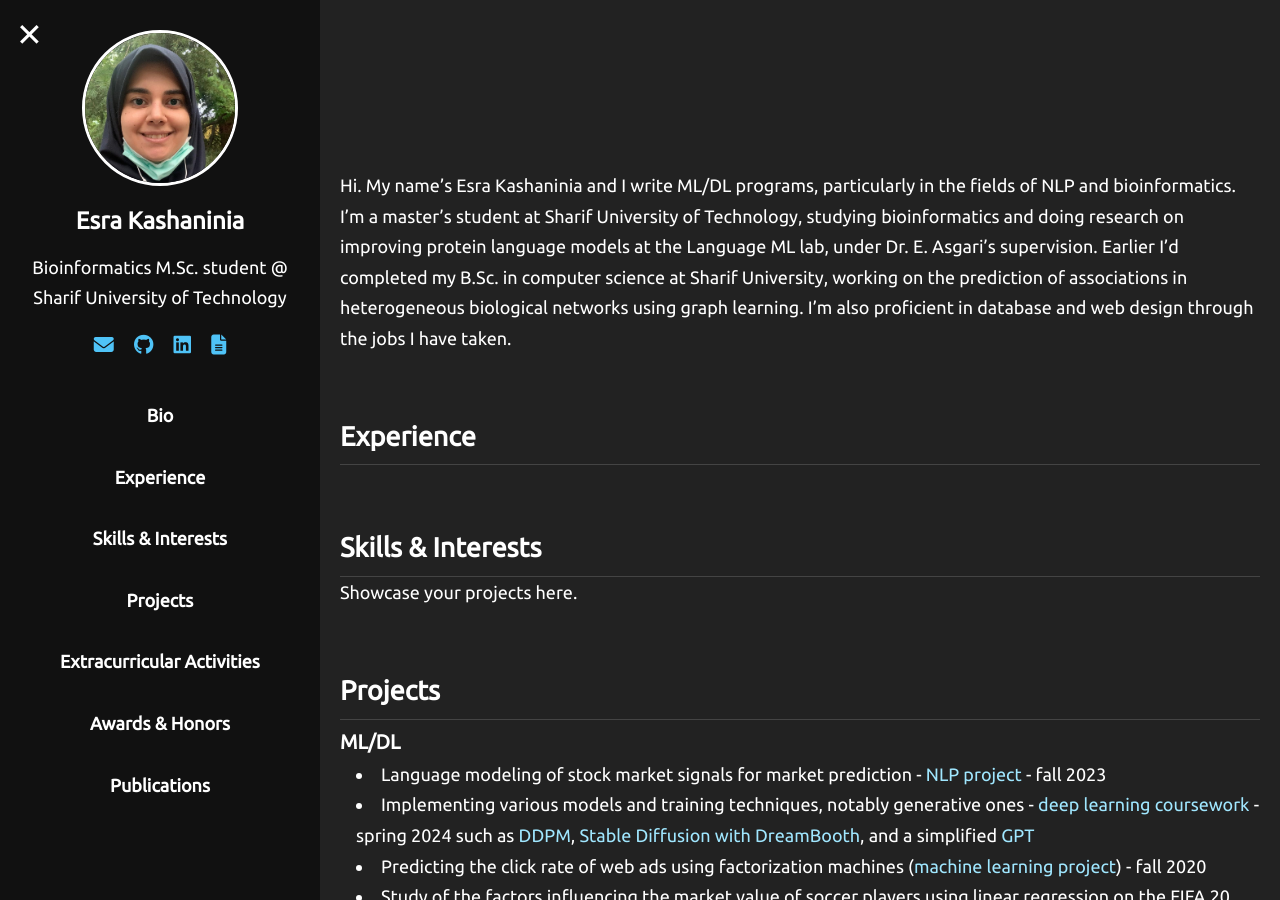
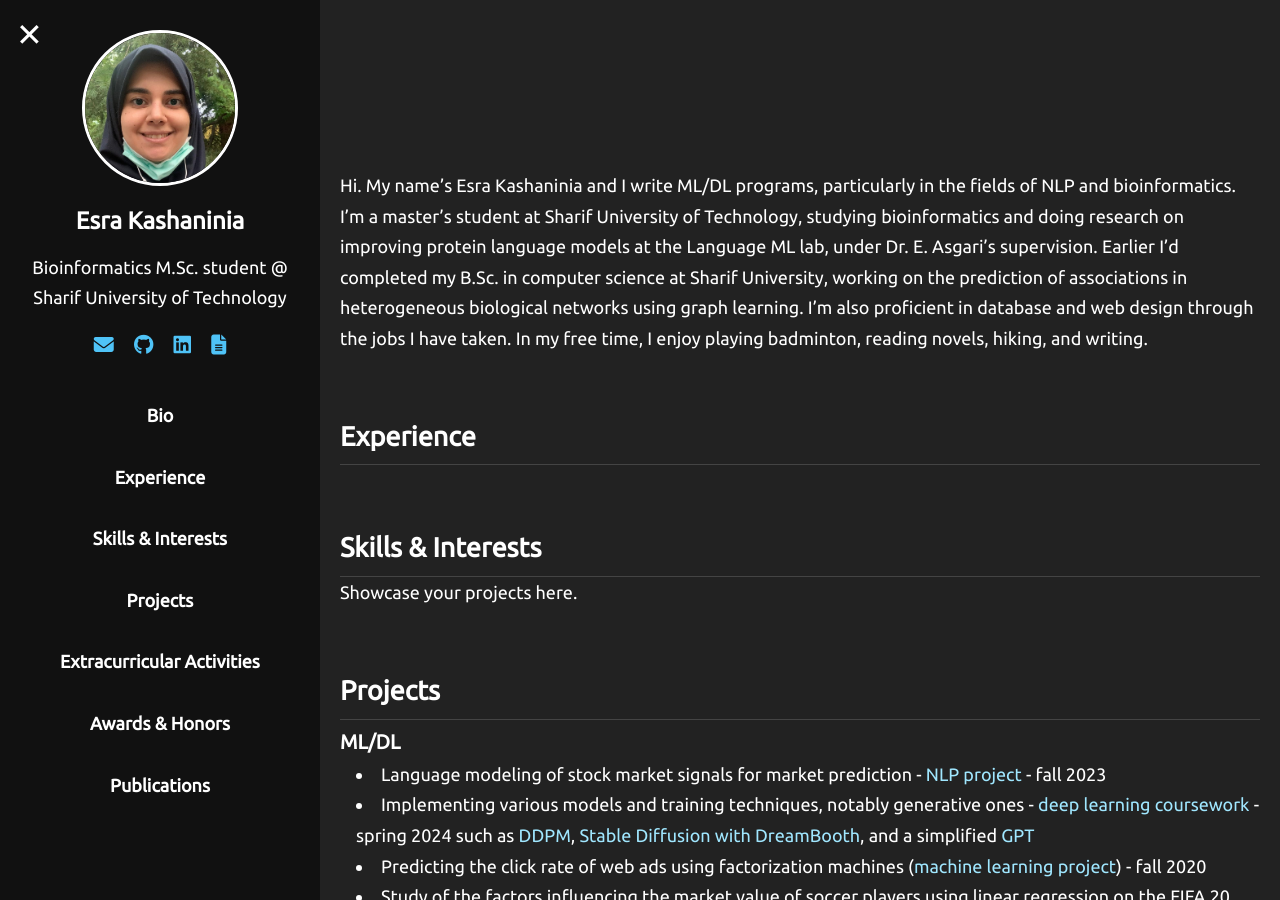
Before and after one commit to Esra-K/Esra-K.github.io, a Jekyll site: the page built from index.md, in a window 1280 px wide and 900 px high. Built offline with Jekyll 4.4.1, drawn with Linux system fonts in a browser that asks for light colours.

Commit message:
added hobbies to bio

```diff
--- a/index.md
+++ b/index.md
@@ -13,7 +13,7 @@
   <section id="bio">
   <h2 class="visually-hidden">Bio</h2>
   <p>
-  Hi. My name’s Esra Kashaninia and I write ML/DL programs, particularly in the fields of NLP and bioinformatics. I’m a master’s student at Sharif University of Technology, studying bioinformatics and doing research on improving protein language models at the Language ML lab, under Dr. E. Asgari’s supervision. Earlier I’d completed my B.Sc. in computer science at Sharif University, working on the prediction of associations in heterogeneous biological networks using graph learning. I’m also proficient in database and web design through the jobs I have taken.
+  Hi. My name’s Esra Kashaninia and I write ML/DL programs, particularly in the fields of NLP and bioinformatics. I’m a master’s student at Sharif University of Technology, studying bioinformatics and doing research on improving protein language models at the Language ML lab, under Dr. E. Asgari’s supervision. Earlier I’d completed my B.Sc. in computer science at Sharif University, working on the prediction of associations in heterogeneous biological networks using graph learning. I’m also proficient in database and web design through the jobs I have taken. In my free time, I enjoy playing badminton, reading novels, hiking, and writing.
   </p>
   </section>
   <section id="experience">
```
